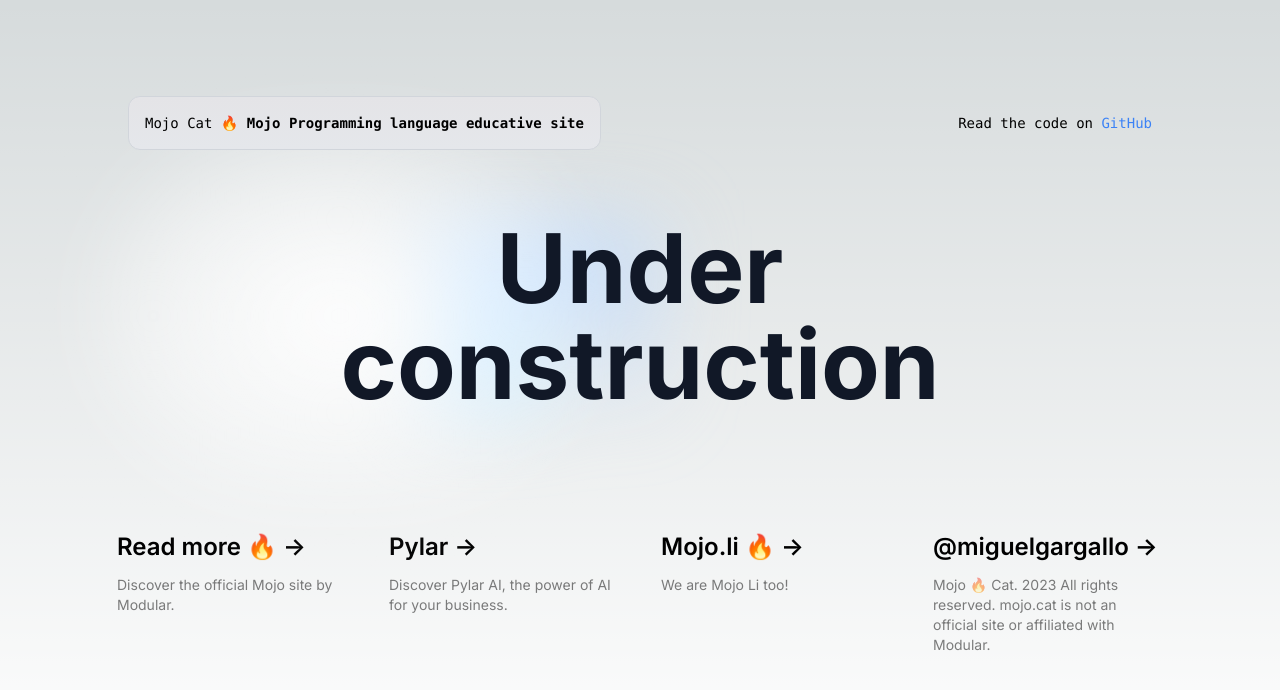
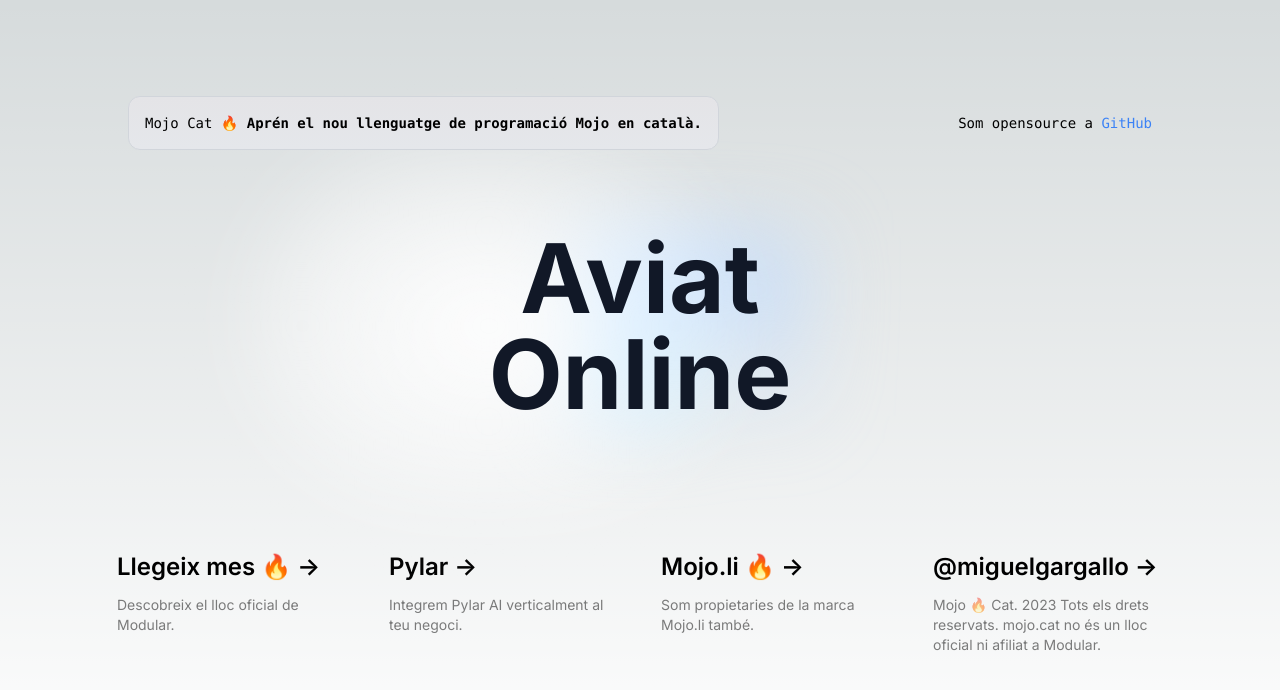
Before and after one commit to miguelgargallo/mojo-cat, a Next.js app: page / in a window 1280 px wide. Shown: the top 690 px of the page. Built offline with nearby package versions, Linux system fonts and the light colour scheme.

Commit message:
gh 0.0.1 fixes

```diff
--- a/app/page.tsx
+++ b/app/page.tsx
@@ -4,10 +4,10 @@
       <div className="z-10 w-full max-w-5xl items-center justify-between font-mono text-sm lg:flex">
         <p className="fixed left-0 top-0 flex w-full justify-center border-b border-gray-300 bg-gradient-to-b from-zinc-200 pb-6 pt-8 backdrop-blur-2xl dark:border-neutral-800 dark:bg-zinc-800/30 dark:from-inherit lg:static lg:w-auto  lg:rounded-xl lg:border lg:bg-gray-200 lg:p-4 lg:dark:bg-zinc-800/30">
           Mojo Cat 🔥&nbsp;
-          <code className="font-mono font-bold hidden lg:inline">Mojo Programming language educative site</code>
+          <code className="font-mono font-bold hidden lg:inline">Aprén el nou llenguatge de programació Mojo en català.</code>
         </p>
         <div className="fixed bottom-0 left-0 flex h-48 w-full items-end justify-center bg-gradient-to-t from-white via-white dark:from-black dark:via-black lg:static lg:h-auto lg:w-auto lg:bg-none">
-          Read the code on&nbsp;
+          Som opensource a&nbsp;
           <a
             className="text-blue-500 hover:text-blue-600 dark:text-blue-400 dark:hover:text-blue-500"
             href="https://github.com/miguelgargallo/mojo-cat"
@@ -20,8 +20,8 @@
       </div>
       <div className="py-8 relative flex place-items-center before:absolute before:h-[300px] before:w-[480px] before:-translate-x-1/2 before:rounded-full before:bg-gradient-radial before:from-white before:to-transparent before:blur-2xl before:content-[''] after:absolute after:-z-20 after:h-[180px] after:w-[240px] after:translate-x-1/3 after:bg-gradient-conic after:from-sky-200 after:via-blue-200 after:blur-2xl after:content-[''] before:dark:bg-gradient-to-br before:dark:from-transparent before:dark:to-blue-700 before:dark:opacity-10 after:dark:from-sky-900 after:dark:via-[#0141ff] after:dark:opacity-40 before:lg:h-[360px]">
         <h1 className="relative z-10 text-6xl font-bold text-center text-gray-900 dark:text-gray-100 lg:text-8xl">
-          <span className="block">Under</span>
-          <span className="block">construction</span>
+          <span className="block">Aviat</span>
+          <span className="block">Online</span>
         </h1>
       </div>
       <div className="py-8 mb-32 grid text-center lg:mb-0 lg:grid-cols-4 lg:text-left">
@@ -32,13 +32,13 @@
           rel="noopener noreferrer"
         >
           <h2 className={`mb-3 text-2xl font-semibold`}>
-            Read more 🔥{' '}
+            Llegeix mes 🔥{' '}
             <span className="inline-block transition-transform group-hover:translate-x-1 motion-reduce:transform-none">
               -&gt;
             </span>
           </h2>
           <p className={`m-0 max-w-[30ch] text-sm opacity-50`}>
-            Discover the official Mojo site by Modular.
+            Descobreix el lloc oficial de Modular.
           </p>
         </a>
         <a
@@ -54,7 +54,7 @@
             </span>
           </h2>
           <p className={`m-0 max-w-[30ch] text-sm opacity-50`}>
-            Discover Pylar AI, the power of AI for your business.
+            Integrem Pylar AI verticalment al teu negoci.
           </p>
         </a>
         <a
@@ -68,7 +68,7 @@
             </span>
           </h2>
           <p className={`m-0 max-w-[30ch] text-sm opacity-50`}>
-            We are Mojo Li too!
+            Som propietaries de la marca Mojo.li també.
           </p>
         </a>
         <a
@@ -84,7 +84,7 @@
             </span>
           </h2>
           <p className={`m-0 max-w-[30ch] text-sm opacity-50`}>
-            Mojo 🔥 Cat. 2023 All rights reserved. mojo.cat is not an official site or affiliated with Modular.
+            Mojo 🔥 Cat. 2023 Tots els drets reservats. mojo.cat no és un lloc oficial ni afiliat a Modular.
           </p>
         </a>
       </div>
```
